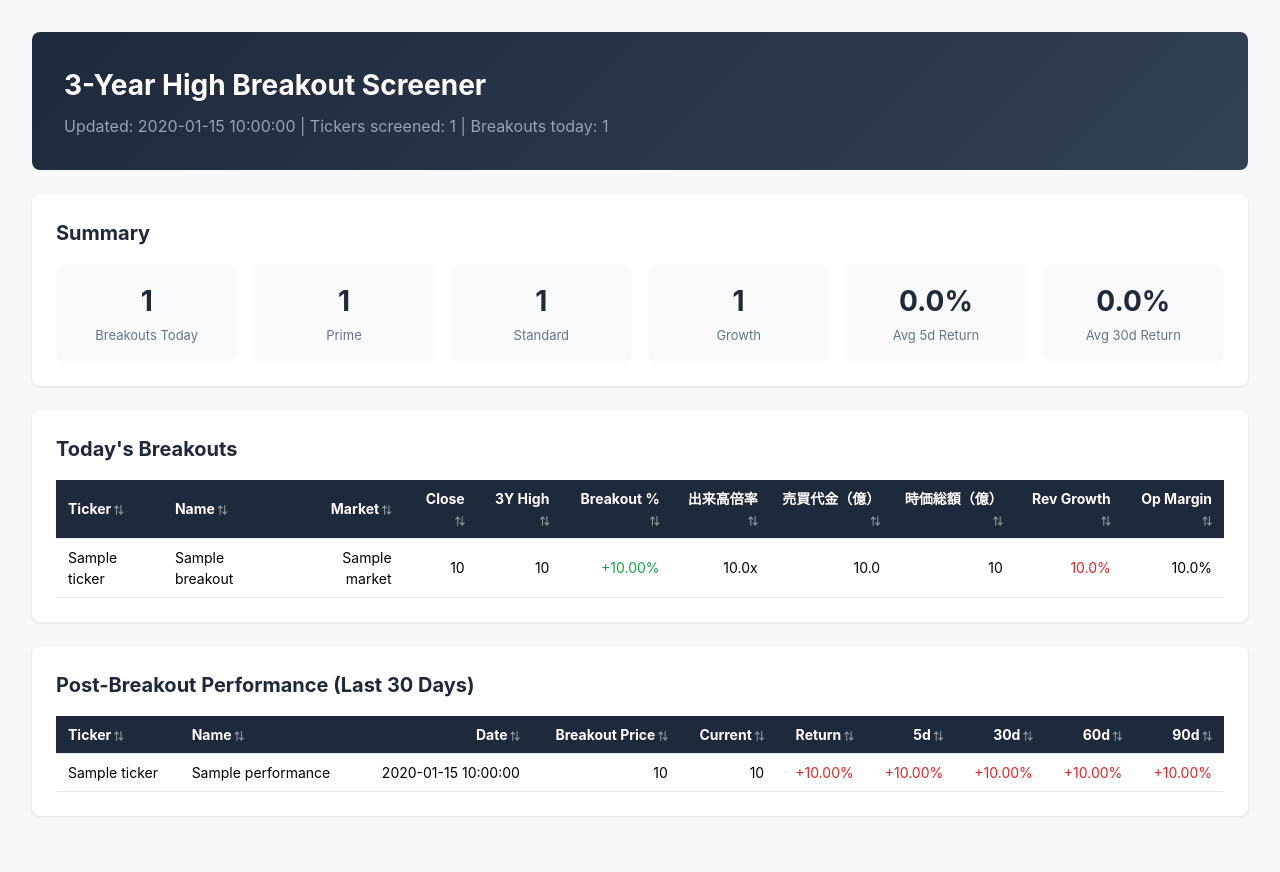
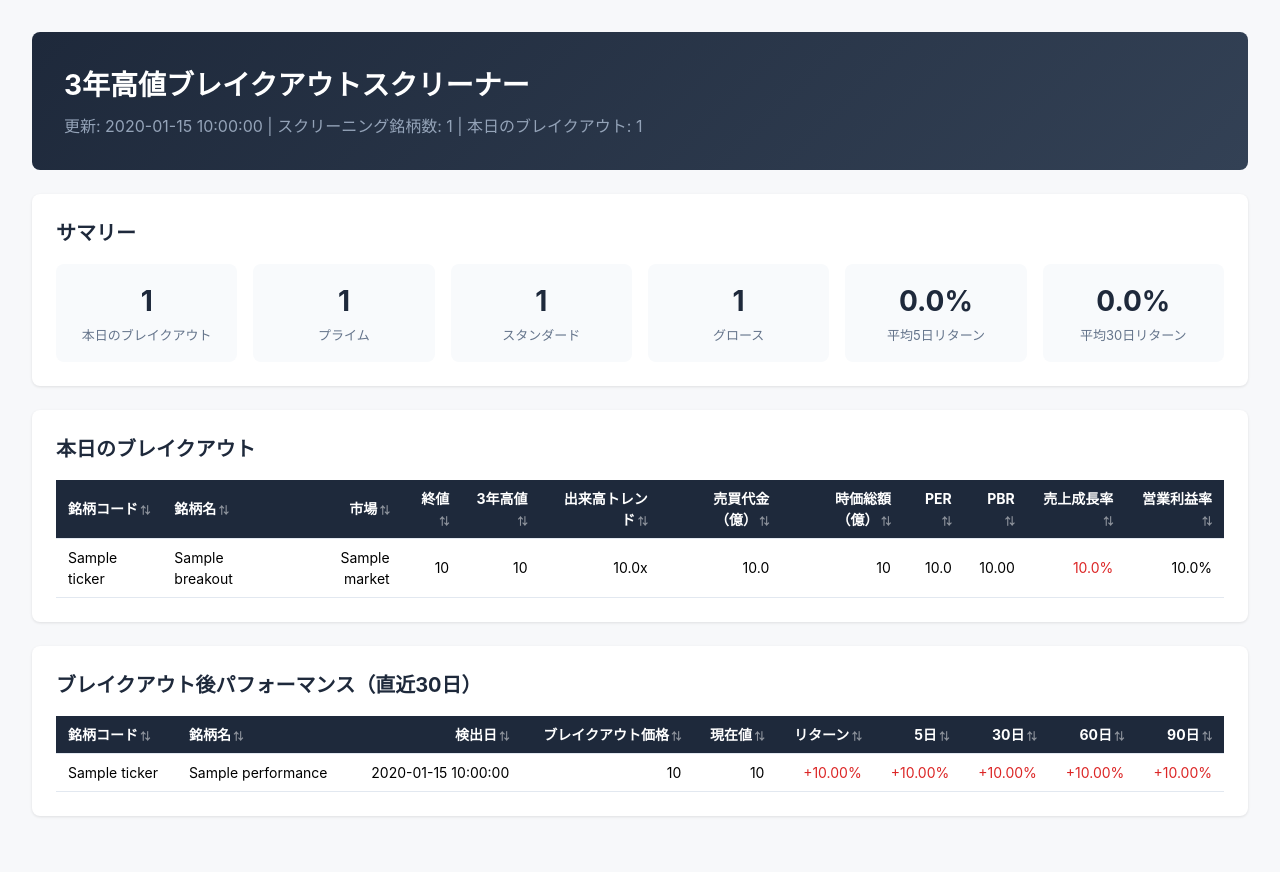
Before and after one commit to waka-aki/3-year-high-breakout, a Python web app: template templates/dashboard.html.j2 in a window 1280 px wide. Run offline with Jinja, Linux system fonts and the light colour scheme; the template is opened without the code that fills it: most values are stand-ins (such as "Sample title", 1, 10 or a date in 2020).

Commit message:
ダッシュボード改善: PER/PBR追加、出来高トレンド変更、日本語化
- Breakout %列を削除し、PER/PBRを追加（yfinance infoから取得）
- 出来高倍率を中期トレンド（直近20日平均/前20日平均）に変更
- ダッシュボード全体のラベル・メッセージを日本語に統一

Co-Authored-By: Claude Opus 4.6 <noreply@anthropic.com>

```diff
--- a/src/volume_filter.py
+++ b/src/volume_filter.py
@@ -58,9 +58,8 @@ def filter_by_volume(breakouts: pd.DataFrame, prices: pd.DataFrame) -> pd.DataFr
             logger.debug("%s: volume trend declining, skipped", ticker)
             continue
 
-        # Calculate reference metrics
-        vol_20_avg = recent_20["volume"].mean()
-        volume_ratio = round(latest["volume"] / vol_20_avg, 2) if vol_20_avg > 0 else np.nan
+        # Calculate volume trend ratio (recent 20d avg / prior 20d avg)
+        volume_ratio = round(avg_vol_recent / avg_vol_prior, 2) if avg_vol_prior > 0 else np.nan
 
         entry = row.to_dict()
         entry["volume_ratio"] = volume_ratio
--- a/templates/dashboard.html.j2
+++ b/templates/dashboard.html.j2
@@ -3,7 +3,7 @@
 <head>
 <meta charset="UTF-8">
 <meta name="viewport" content="width=device-width, initial-scale=1.0">
-<title>3-Year High Breakout Screener</title>
+<title>3年高値ブレイクアウトスクリーナー</title>
 <link href="https://cdn.jsdelivr.net/npm/tailwindcss@2.2.19/dist/tailwind.min.css" rel="stylesheet">
 <style>
   body { font-family: -apple-system, BlinkMacSystemFont, 'Segoe UI', sans-serif; background: #f7f8fa; }
@@ -36,40 +36,40 @@
 <body class="p-4 md:p-8 max-w-7xl mx-auto">
 
 <div class="header">
-  <h1>3-Year High Breakout Screener</h1>
-  <p>Updated: {{ update_time }} | Tickers screened: {{ total_tickers }} | Breakouts today: {{ breakout_count }}</p>
+  <h1>3年高値ブレイクアウトスクリーナー</h1>
+  <p>更新: {{ update_time }} | スクリーニング銘柄数: {{ total_tickers }} | 本日のブレイクアウト: {{ breakout_count }}</p>
 </div>
 
 <!-- Summary Statistics -->
 <div class="card">
-  <div class="section-title">Summary</div>
+  <div class="section-title">サマリー</div>
   <div class="stat-grid">
     <div class="stat-box">
       <div class="stat-value">{{ breakout_count }}</div>
-      <div class="stat-label">Breakouts Today</div>
+      <div class="stat-label">本日のブレイクアウト</div>
     </div>
     <div class="stat-box">
       <div class="stat-value">{{ prime_count }}</div>
-      <div class="stat-label">Prime</div>
+      <div class="stat-label">プライム</div>
     </div>
     <div class="stat-box">
       <div class="stat-value">{{ standard_count }}</div>
-      <div class="stat-label">Standard</div>
+      <div class="stat-label">スタンダード</div>
     </div>
     <div class="stat-box">
       <div class="stat-value">{{ growth_count }}</div>
-      <div class="stat-label">Growth</div>
+      <div class="stat-label">グロース</div>
     </div>
     {% if avg_return_5d is not none %}
     <div class="stat-box">
       <div class="stat-value {% if avg_return_5d >= 0 %}positive{% else %}negative{% endif %}">{{ "%.1f"|format(avg_return_5d) }}%</div>
-      <div class="stat-label">Avg 5d Return</div>
+      <div class="stat-label">平均5日リターン</div>
     </div>
     {% endif %}
     {% if avg_return_30d is not none %}
     <div class="stat-box">
       <div class="stat-value {% if avg_return_30d >= 0 %}positive{% else %}negative{% endif %}">{{ "%.1f"|format(avg_return_30d) }}%</div>
-      <div class="stat-label">Avg 30d Return</div>
+      <div class="stat-label">平均30日リターン</div>
     </div>
     {% endif %}
   </div>
@@ -77,23 +77,24 @@
 
 <!-- Today's Breakouts -->
 <div class="card">
-  <div class="section-title">Today's Breakouts</div>
+  <div class="section-title">本日のブレイクアウト</div>
   {% if breakouts|length > 0 %}
   <div class="overflow-x">
     <table id="breakout-table">
       <thead>
         <tr>
-          <th class="sort-arrow" data-col="0" data-type="str">Ticker</th>
-          <th class="sort-arrow" data-col="1" data-type="str">Name</th>
-          <th class="sort-arrow" data-col="2" data-type="str">Market</th>
-          <th class="sort-arrow" data-col="3" data-type="num">Close</th>
-          <th class="sort-arrow" data-col="4" data-type="num">3Y High</th>
-          <th class="sort-arrow" data-col="5" data-type="num">Breakout %</th>
-          <th class="sort-arrow" data-col="6" data-type="num">出来高倍率</th>
-          <th class="sort-arrow" data-col="7" data-type="num">売買代金（億）</th>
-          <th class="sort-arrow" data-col="8" data-type="num">時価総額（億）</th>
-          <th class="sort-arrow" data-col="9" data-type="num">Rev Growth</th>
-          <th class="sort-arrow" data-col="10" data-type="num">Op Margin</th>
+          <th class="sort-arrow" data-col="0" data-type="str">銘柄コード</th>
+          <th class="sort-arrow" data-col="1" data-type="str">銘柄名</th>
+          <th class="sort-arrow" data-col="2" data-type="str">市場</th>
+          <th class="sort-arrow" data-col="3" data-type="num">終値</th>
+          <th class="sort-arrow" data-col="4" data-type="num">3年高値</th>
+          <th class="sort-arrow" data-col="5" data-type="num">出来高トレンド</th>
+          <th class="sort-arrow" data-col="6" data-type="num">売買代金（億）</th>
+          <th class="sort-arrow" data-col="7" data-type="num">時価総額（億）</th>
+          <th class="sort-arrow" data-col="8" data-type="num">PER</th>
+          <th class="sort-arrow" data-col="9" data-type="num">PBR</th>
+          <th class="sort-arrow" data-col="10" data-type="num">売上成長率</th>
+          <th class="sort-arrow" data-col="11" data-type="num">営業利益率</th>
         </tr>
       </thead>
       <tbody>
@@ -104,10 +105,11 @@
           <td>{{ b.market }}</td>
           <td>{{ "%.0f"|format(b.close) }}</td>
           <td>{{ "%.0f"|format(b.high_3y) }}</td>
-          <td class="positive">+{{ "%.2f"|format(b.breakout_pct) }}%</td>
           <td>{{ "%.1f"|format(b.volume_ratio) if b.volume_ratio == b.volume_ratio else '<span class="na">N/A</span>' }}x</td>
           <td>{{ "%.1f"|format(b.trading_value) }}</td>
           <td>{{ "%.0f"|format(b.market_cap) }}</td>
+          <td>{% if b.per == b.per %}{{ "%.1f"|format(b.per) }}{% else %}<span class="na">N/A</span>{% endif %}</td>
+          <td>{% if b.pbr == b.pbr %}{{ "%.2f"|format(b.pbr) }}{% else %}<span class="na">N/A</span>{% endif %}</td>
           <td>{% if b.revenue_growth_yoy == b.revenue_growth_yoy %}<span class="{% if b.revenue_growth_yoy >= 0 %}positive{% else %}negative{% endif %}">{{ "%.1f"|format(b.revenue_growth_yoy) }}%</span>{% else %}<span class="na">N/A</span>{% endif %}</td>
           <td>{% if b.operating_margin == b.operating_margin %}{{ "%.1f"|format(b.operating_margin) }}%{% else %}<span class="na">N/A</span>{% endif %}</td>
         </tr>
@@ -116,28 +118,28 @@
     </table>
   </div>
   {% else %}
-  <p style="color: #64748b;">No breakouts detected today.</p>
+  <p style="color: #64748b;">本日ブレイクアウトは検出されませんでした。</p>
   {% endif %}
 </div>
 
 <!-- Performance Tracking -->
 <div class="card">
-  <div class="section-title">Post-Breakout Performance (Last 30 Days)</div>
+  <div class="section-title">ブレイクアウト後パフォーマンス（直近30日）</div>
   {% if performance|length > 0 %}
   <div class="overflow-x">
     <table id="perf-table">
       <thead>
         <tr>
-          <th class="sort-arrow" data-col="0" data-type="str">Ticker</th>
-          <th class="sort-arrow" data-col="1" data-type="str">Name</th>
-          <th class="sort-arrow" data-col="2" data-type="str">Date</th>
-          <th class="sort-arrow" data-col="3" data-type="num">Breakout Price</th>
-          <th class="sort-arrow" data-col="4" data-type="num">Current</th>
-          <th class="sort-arrow" data-col="5" data-type="num">Return</th>
-          <th class="sort-arrow" data-col="6" data-type="num">5d</th>
-          <th class="sort-arrow" data-col="7" data-type="num">30d</th>
-          <th class="sort-arrow" data-col="8" data-type="num">60d</th>
-          <th class="sort-arrow" data-col="9" data-type="num">90d</th>
+          <th class="sort-arrow" data-col="0" data-type="str">銘柄コード</th>
+          <th class="sort-arrow" data-col="1" data-type="str">銘柄名</th>
+          <th class="sort-arrow" data-col="2" data-type="str">検出日</th>
+          <th class="sort-arrow" data-col="3" data-type="num">ブレイクアウト価格</th>
+          <th class="sort-arrow" data-col="4" data-type="num">現在値</th>
+          <th class="sort-arrow" data-col="5" data-type="num">リターン</th>
+          <th class="sort-arrow" data-col="6" data-type="num">5日</th>
+          <th class="sort-arrow" data-col="7" data-type="num">30日</th>
+          <th class="sort-arrow" data-col="8" data-type="num">60日</th>
+          <th class="sort-arrow" data-col="9" data-type="num">90日</th>
         </tr>
       </thead>
       <tbody>
@@ -163,7 +165,7 @@
     </table>
   </div>
   {% else %}
-  <p style="color: #64748b;">No performance data available yet.</p>
+  <p style="color: #64748b;">パフォーマンスデータはまだありません。</p>
   {% endif %}
 </div>
 
```
Also changed, not shown: src/financials.py (+24 -2 lines).
